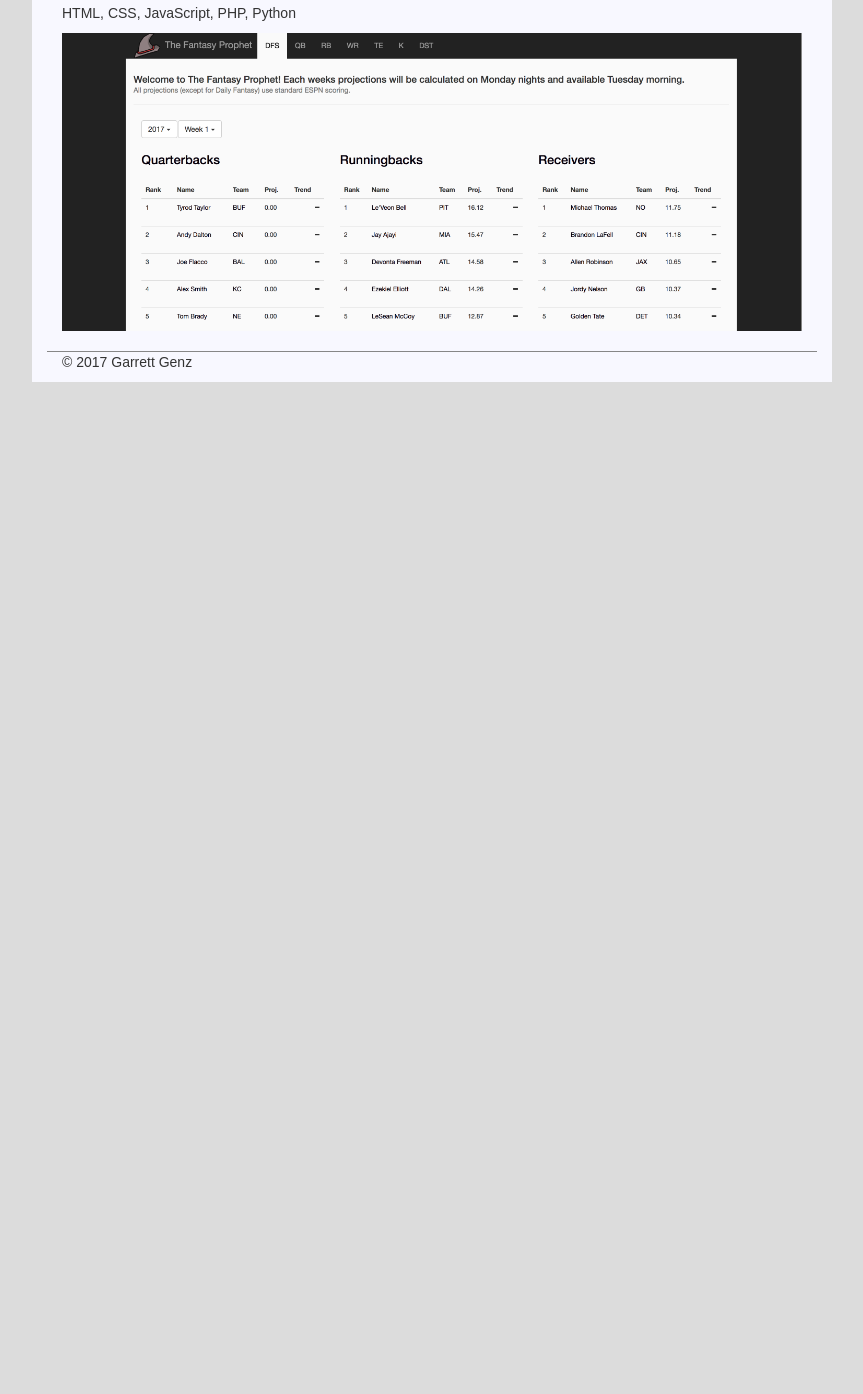
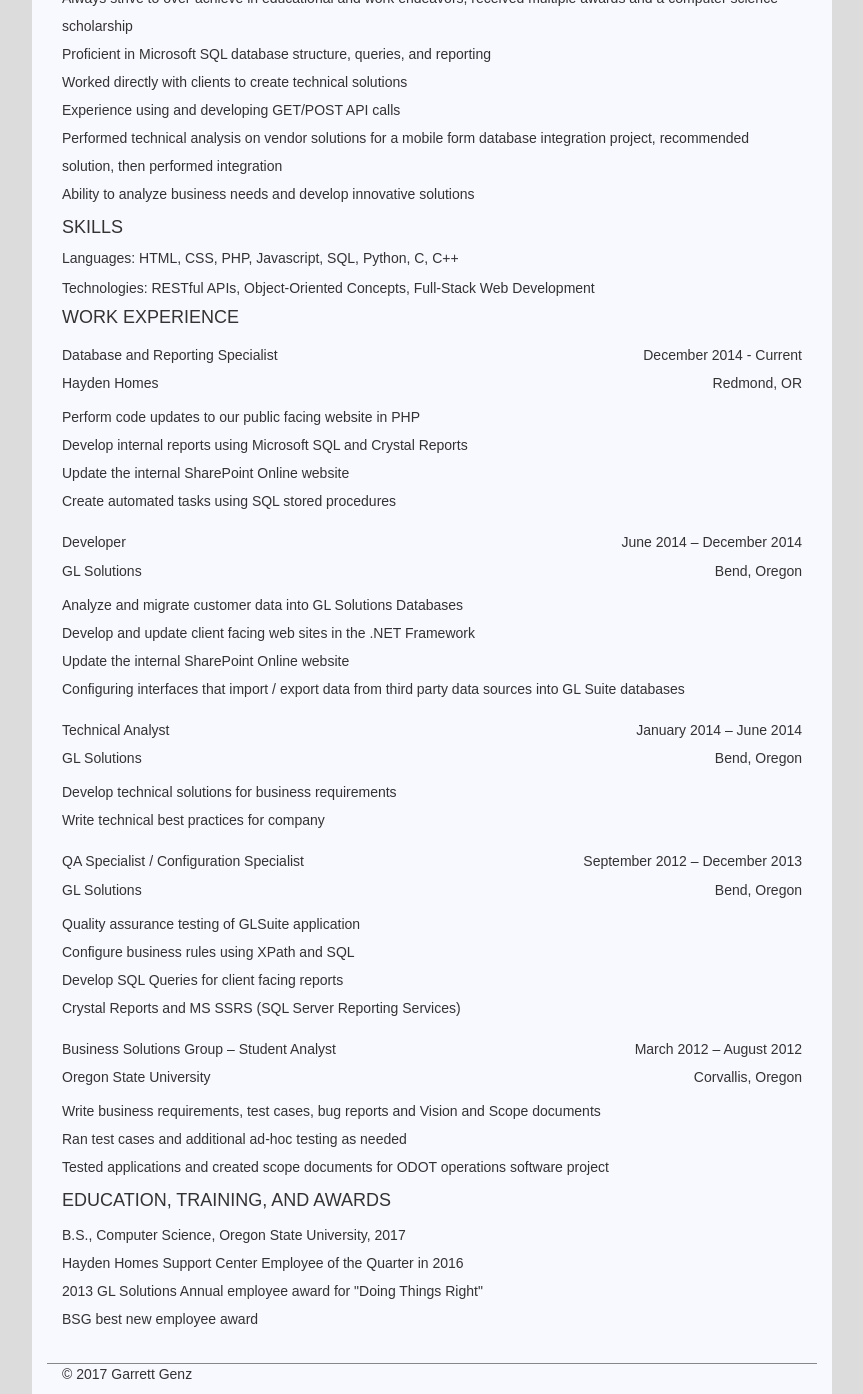
Before and after one commit to GarrettGenz/portfolio, a plain HTML site: page resume.html in a window 1280 px wide. Shown: the part 288-1682 px from the top of the page, without its empty margins (208-1071 px from the left). Before the commit the page ends 800 px from the top, so only its background shows below. Drawn offline with nearby package versions, Linux system fonts and the light colour scheme; a web font is replaced by a local one.

Commit message:
Finish content on pages

```diff
--- a/assets/css/main.css
+++ b/assets/css/main.css
@@ -57,6 +57,17 @@ li {
 	text-align: center;
 }
 
+.left-content {
+	float:left;
+	width: 50%;
+}
+
+.right-content {
+	float:right;
+	text-align: right;
+	width: 50%;
+}
+
 .footer-nav {
 
 }
--- a/resume.html
+++ b/resume.html
@@ -45,11 +45,71 @@
 		</span>
 
 		<div class="content col-md-12">
-			<h3 class="proj-header"> <a href="http://www.thefantasyprophet.com" target="_blank"> The Fantasy Prophet </a> </h3>
-			<p class="proj-descr"> A Daily Fantasy Sports site that calculates optimal lineups and provides player rankings for the NFL, NBA, and CFL. </p>
-			<p class="proj-techs"> HTML, CSS, JavaScript, PHP, Python </p>
-			<a href="http://www.thefantasyprophet.com" target="_blank"> <img src="assets/images/FantasyProphet.png" class="website-img"> </a>
+			<h4> PROFESSIONAL SUMMARY </h4>
+			<ul class="list-unstyled">
+				<li> Developed a website in AWS using PHP, Python, and a PostgreSQL database </li>
+				<li> Always strive to over-achieve in educational and work endeavors, received multiple awards and a computer science scholarship </li>
+				<li> Proficient in Microsoft SQL database structure, queries, and reporting </li>
+				<li> Worked directly with clients to create technical solutions </li>
+				<li> Experience using and developing GET/POST API calls </li>
+				<li> Performed technical analysis on vendor solutions for a mobile form database integration project, recommended solution, then performed integration </li>
+				<li> Ability to analyze business needs and develop innovative solutions </li>
+			</ul>
 
+			<h4> SKILLS </h4>
+			<p> Languages: HTML, CSS, PHP, Javascript, SQL, Python, C, C++</p>
+			<p> Technologies: RESTful APIs, Object-Oriented Concepts, Full-Stack Web Development</p>
+
+			<h4> WORK EXPERIENCE </h4>
+			<h5 class="left-content">Database and Reporting Specialist</h5>		<h5 class="right-content">December 2014 - Current</h5>
+			<p class="left-content">Hayden Homes</p>								<p class="right-content">Redmond, OR</p>
+			<ul class="list-unstyled">
+				<li>Perform code updates to our public facing website in PHP</li>
+				<li>Develop internal reports using Microsoft SQL and Crystal Reports </li>
+				<li>Update the internal SharePoint Online website</li>
+				<li>Create automated tasks using SQL stored procedures</li>
+			</ul>
+
+			<h5 class="left-content">Developer</h5>		<h5 class="right-content">June 2014 – December 2014</h5>
+			<p class="left-content">GL Solutions</p>	<p class="right-content">Bend, Oregon</p>
+			<ul class="list-unstyled">
+				<li>Analyze and migrate customer data into GL Solutions Databases</li>
+				<li>Develop and update client facing web sites in the .NET Framework</li>
+				<li>Update the internal SharePoint Online website</li>
+				<li>Configuring interfaces that import / export data from third party data sources into GL Suite databases</li>
+			</ul>
+
+			<h5 class="left-content">Technical Analyst</h5>		<h5 class="right-content">January 2014 – June 2014</h5>
+			<p class="left-content">GL Solutions</p>	<p class="right-content">Bend, Oregon</p>
+			<ul class="list-unstyled">
+				<li>Develop technical solutions for business requirements</li>
+				<li>Write technical best practices for company</li>
+			</ul>
+
+			<h5 class="left-content">QA Specialist / Configuration Specialist</h5>		<h5 class="right-content">September 2012 – December 2013</h5>
+			<p class="left-content">GL Solutions</p>	<p class="right-content">Bend, Oregon</p>
+			<ul class="list-unstyled">
+				<li>Quality assurance testing of GLSuite application</li>
+				<li>Configure business rules using XPath and SQL</li>
+				<li>Develop SQL Queries for client facing reports</li>
+				<li>Crystal Reports and MS SSRS (SQL Server Reporting Services)</li>
+			</ul>
+
+			<h5 class="left-content">Business Solutions Group – Student Analyst</h5>		<h5 class="right-content">March 2012 – August 2012</h5>
+			<p class="left-content">Oregon State University</p>								<p class="right-content">Corvallis, Oregon</p>
+			<ul class="list-unstyled">
+				<li>Write business requirements, test cases, bug reports and Vision and Scope documents </li>
+				<li>Ran test cases and additional ad-hoc testing as needed</li>
+				<li>Tested applications and created scope documents for ODOT operations software project</li>
+			</ul>
+
+			<h4> EDUCATION, TRAINING, AND AWARDS </h4>
+			<ul class="list-unstyled">
+				<li> B.S., Computer Science, Oregon State University, 2017 </li>
+				<li> Hayden Homes Support Center Employee of the Quarter in 2016 </li>
+				<li> 2013 GL Solutions Annual employee award for "Doing Things Right" </li>
+				<li> BSG best new employee award </li>
+			</ul>
 		</div>
 
 
```
Also changed, not shown: index.html (+59 -2 lines), about-me.html (line endings or trailing spaces).
